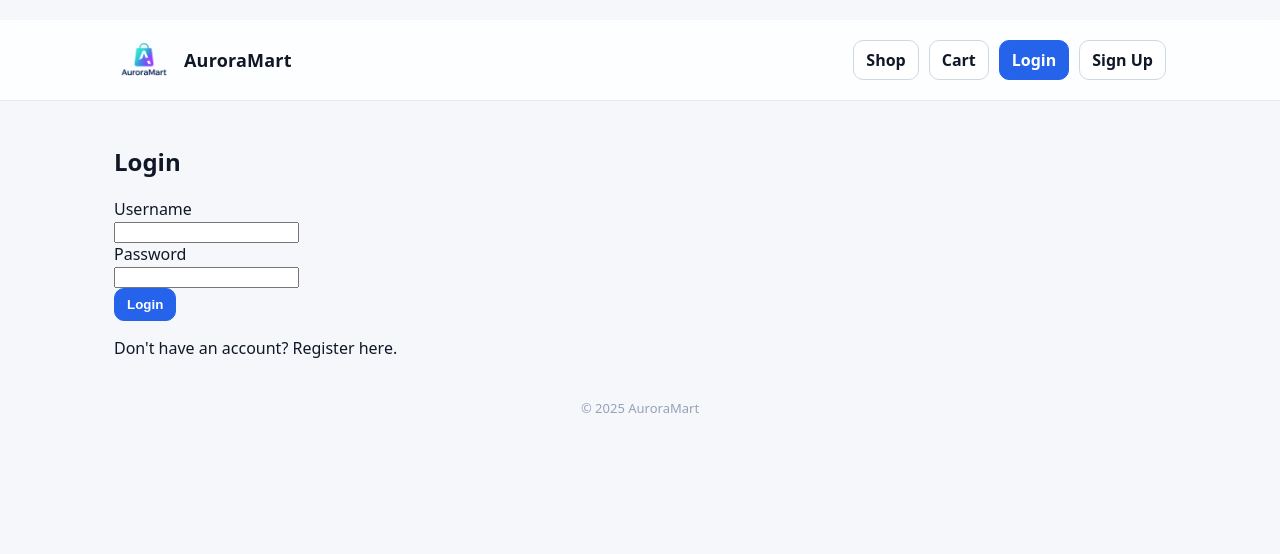
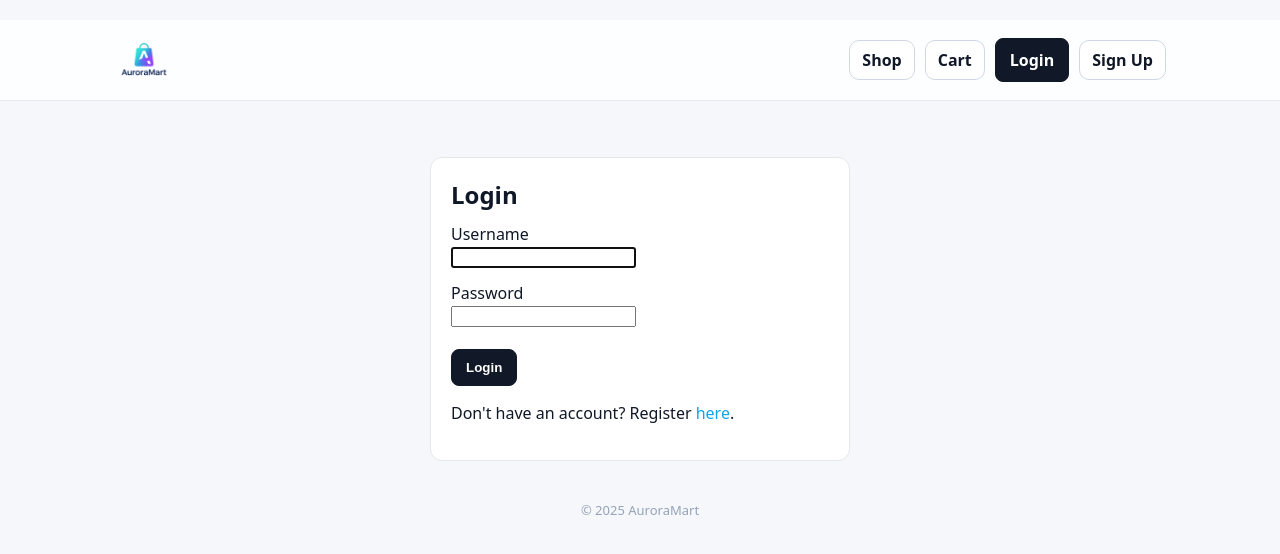
Before and after one commit to seanseethesean/AuroraMart, a Django app: page /login/ in a window 1280 px wide. Shown: the top 554 px of the page. Run offline with Django 5.2, Linux system fonts and the light colour scheme.

Commit message:
updated login page

```diff
--- a/auroramartproj/storefront/static/storefront/css/sites.css
+++ b/auroramartproj/storefront/static/storefront/css/sites.css
@@ -165,7 +165,7 @@ footer {
 }
 .grid.section .card:hover {
   transform: translateY(-6px);
-  box-shadow: 0 8px 24px rgba(16,24,40,0.08);
+  box-shadow: 0 8px 24px rgba(16, 24, 40, 0.08);
 }
 .grid.section .card img {
   width: 100%;
@@ -184,3 +184,29 @@ footer {
   margin-top: 6px;
   display: block;
 }
+
+.link {
+  color: #2563eb; /* blue */
+  text-decoration: underline;
+  font-weight: 500;
+}
+
+.link:hover {
+  color: #1d4ed8; /* darker blue on hover */
+}
+
+/* Login form spacing */
+.section {
+  /* space between Username and Password boxes */
+  margin-bottom: 16px;
+}
+
+form button.chip.primary {
+  /* space above the Login button */
+  margin-top: 8px;
+}
+
+form + p {
+  /* space between the form and the "Don't have..." line */
+  margin-top: 16px;
+}
--- a/auroramartproj/storefront/templates/storefront/login.html
+++ b/auroramartproj/storefront/templates/storefront/login.html
@@ -1,6 +1,19 @@
 {% extends "storefront/base.html" %}
+
 {% block title %}Login — AuroraMart{% endblock %}
+
+{% block extra_head %}
+<style>
+  .auth-card{max-width:420px;margin:32px auto;padding:20px;border:1px solid #e5e7eb;border-radius:12px;background:#fff}
+  .auth-card h2{margin:0 0 12px 0}
+  .section{margin-bottom:14px}
+  .chip.primary{padding:10px 14px;border-radius:8px;background:#111827;color:#fff;border:1px solid #111827}
+  .link{color:#0ea5e9;text-decoration:none}
+</style>
+{% endblock %}
+
 {% block content %}
+<div class="auth-card">
   <h2>Login</h2>
   <form method="post">
     {% csrf_token %}
@@ -14,5 +27,18 @@
     </div>
     <button class="chip primary" type="submit">Login</button>
   </form>
-<p>Don't have an account? <a href="{% url 'storefront:register' %}">Register here</a>.</p>
+  <p>Don't have an account? Register
+    <a href="{% url 'storefront:register' %}" class="link">here</a>.
+  </p>
+</div>
 {% endblock %}
+
+{% block extra_body %}
+<script>
+  // Optional: autofocus username
+  document.addEventListener('DOMContentLoaded', () => {
+    const el = document.querySelector('input[name="username"]');
+    if (el) el.focus();
+  });
+</script>
+{% endblock %}
--- a/auroramartproj/storefront/templates/storefront/partials/navbar.html
+++ b/auroramartproj/storefront/templates/storefront/partials/navbar.html
@@ -2,16 +2,19 @@
 
 <nav class="nav-wrap">
   <div class="nav">
-      <div class="brand">
-        <img src="{% static 'storefront/images/Logo.png' %}" alt="AuroraMart logo" class="logo-img">
-        <a href="{% url 'storefront:home' %}"><h1 class="wordmark">AuroraMart</h1></a>
-      </div>
+    <a class="brand" href="{% url 'storefront:home' %}" aria-label="AuroraMart home">
+      <img class="logo-img" src="{% static 'storefront/images/Logo.png' %}" alt="AuroraMart"/>
+    </a>
     <div class="nav-links">
       <a class="chip" href="{% url 'storefront:product_list' %}">Shop</a>
       <a class="chip" href="{% url 'storefront:cart_view' %}">Cart</a>
       {% if user.is_authenticated %}
       <a class="chip" href="{% url 'storefront:recommendations' %}">For You</a>
-          <a class="chip" href="{% url 'storefront:logout' %}">Logout</a>
+      <!-- <a class="chip" href="{% url 'storefront:logout' %}">Logout</a> -->
+      <form action="{% url 'storefront:logout' %}" method="post" style="display:inline;">
+        {% csrf_token %}
+        <button type="submit" class="chip" style="background:none;border:none;padding:0;">Logout</button>
+      </form>
       {% else %}
       <a class="chip primary" href="{% url 'storefront:login' %}">Login</a>
       <a class="chip" href="{% url 'storefront:register' %}">Sign Up</a>
--- a/auroramartproj/storefront/urls.py
+++ b/auroramartproj/storefront/urls.py
@@ -15,6 +15,6 @@ urlpatterns = [
     path('order/placed/<int:order_id>/', views.order_placed, name='order_placed'),
     path('recommendations/', views.recommendations, name='recommendations'),
     path('login/',  auth_views.LoginView.as_view(template_name='storefront/login.html'), name='login'),
-    path('logout/', auth_views.LogoutView.as_view(), name='logout'),
+    path('logout/', auth_views.LogoutView.as_view(next_page='storefront:home'), name='logout'),
     path('register/', views.register, name='register'),
 ]
```
Also changed, not shown: auroramartproj/storefront/views.py (line endings or trailing spaces). Lines whose indentation alone changed are shown as unchanged.
